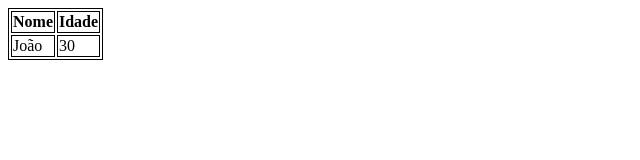
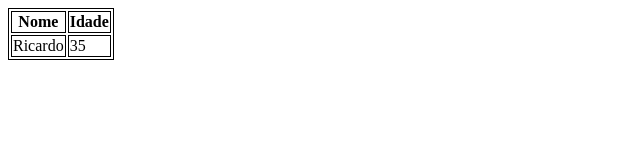
Before and after one commit to Theo-MRN/aula-tabela, a plain HTML site: page index.html in a window 1280 px wide. Shown: the whole page, without its empty margins (0-640 px from the left). Drawn offline with Linux system fonts and the light colour scheme.

Commit message:
Mudança de nome de João para Ricardo

```diff
--- a/index.html
+++ b/index.html
@@ -20,8 +20,8 @@
     </thead>
     <tbody>
         <tr>
-            <td>João</td>
-            <td>30</td>
+            <td>Ricardo</td>
+            <td>35</td>
         </tr>
     </tbody>
     </table>
```
